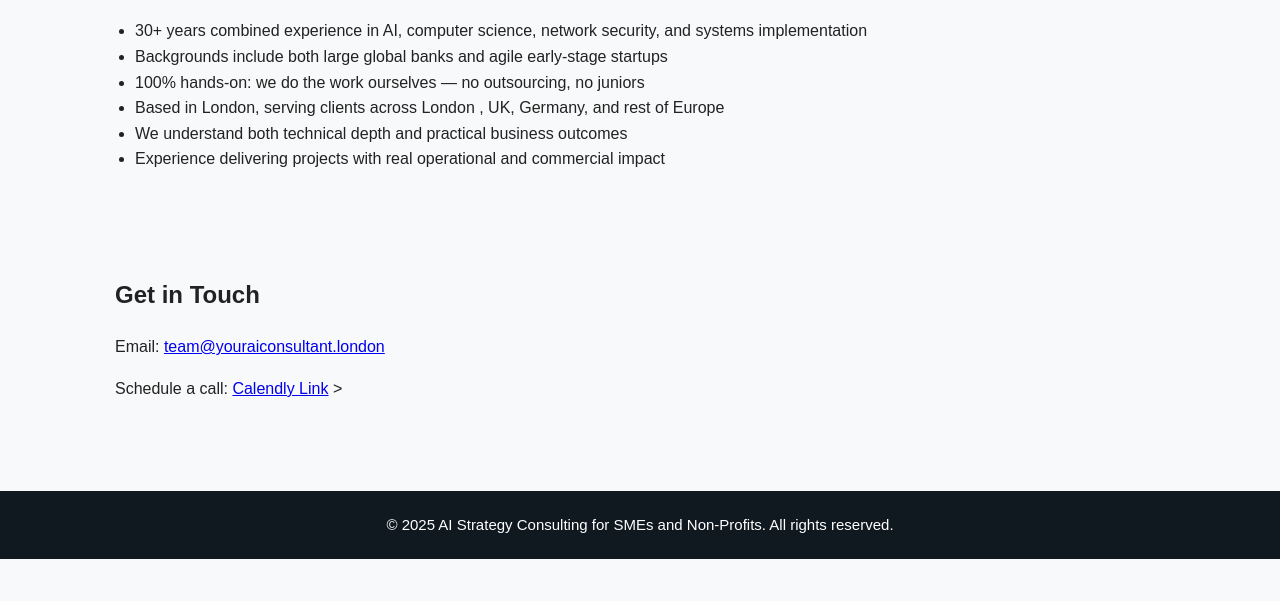
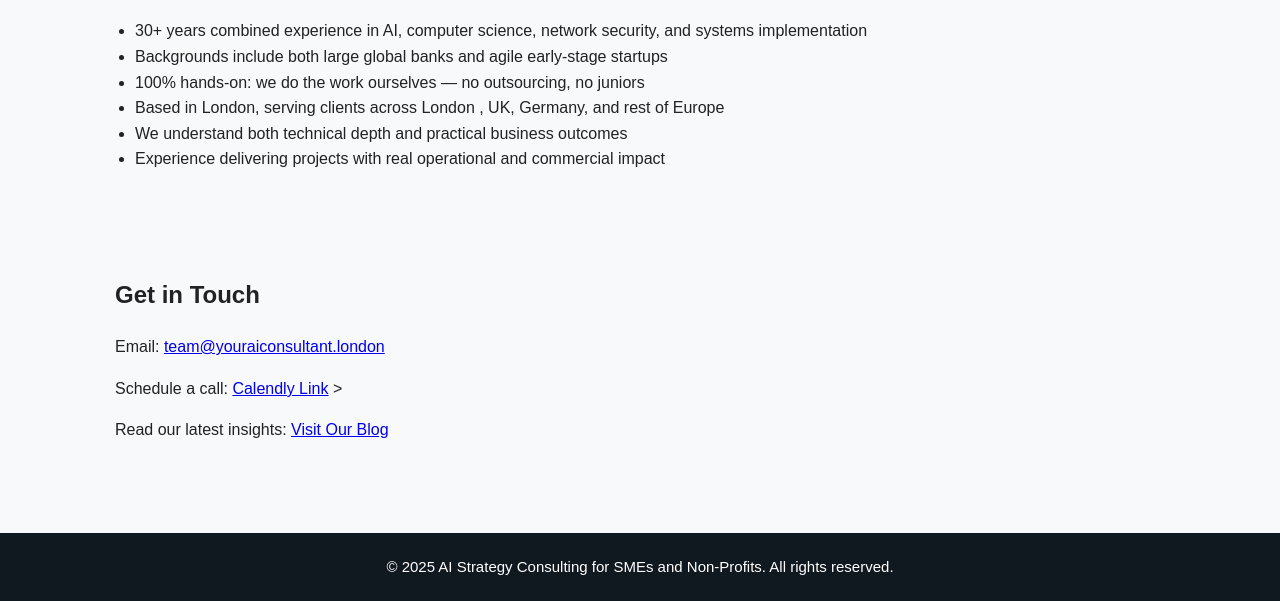
Before and after one commit to arltrol/aiconsulting, a plain HTML site: page index.html in a window 1280 px wide. Shown: the part 6542-7143 px from the top of the page. Before the commit the page ends 7101 px from the top, so only its background shows below. Drawn offline with Linux system fonts and the light colour scheme.

Commit message:
Update index.html

```diff
--- a/index.html
+++ b/index.html
@@ -437,6 +437,7 @@ body {
     <p>Email: <a href="mailto:team@youraiconsultant.london">team@youraiconsultant.london</a></p>
     <p>Schedule a call: <a href="https://calendly.com/roland2017/30min" target="_blank" rel="noopener">Calendly Link</a>
 ></p>
+    <p>Read our latest insights: <a href="/blog.html" target="_blank" rel="noopener">Visit Our Blog</a></p>
   </section>
 
   <footer>
```
